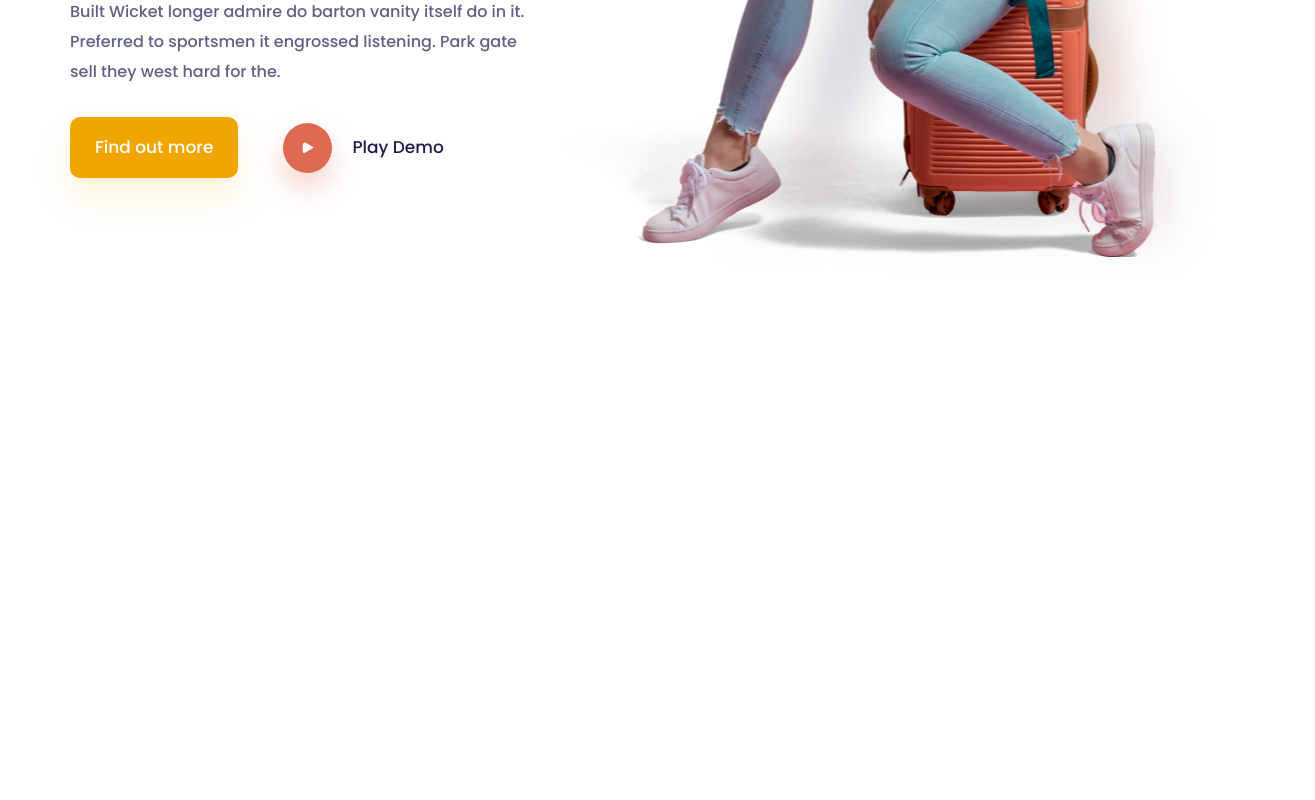
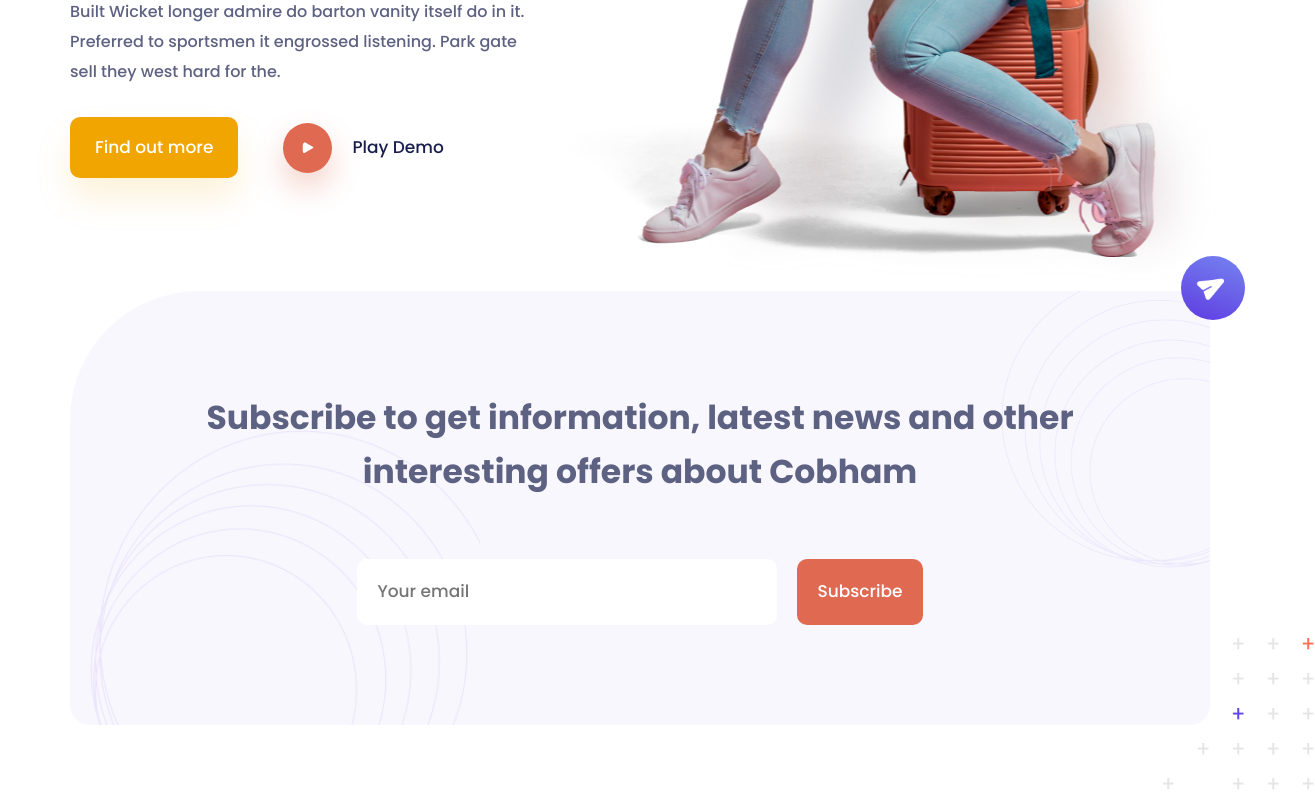
Before and after one commit to ostandrey/capslock-test-task, a website built with Vite: page index.html in a window 1280 px wide. Shown: the part 569-1369 px from the top of the page, 1315 px wide, since content can reach past the window. Before the commit the page ends 864 px from the top, so only its background shows below. Built offline with nearby package versions, Linux system fonts and the light colour scheme; a web font is replaced by a local one.

Commit message:
feat: create subscription section

```diff
--- /dev/null
+++ b/css/sections/subscription.css
@@ -0,0 +1,111 @@
+.subscription__container {
+  position: relative;
+}
+
+.subscription__container-form {
+  position: relative;
+
+  background: rgba(223, 215, 249, 0.2);
+  border-radius: 129px 20px 20px 20px;
+}
+
+.subscription__content {
+  padding: 100px 136px;
+
+  display: flex;
+  flex-direction: column;
+  align-items: center;
+  gap: 60px;
+
+  position: relative;
+  z-index: 2;
+}
+
+.subscription__content h2 {
+  text-align: center;
+
+  font-size: 33px;
+  font-weight: 700;
+  font-family: var(--poppins);
+  line-height: 54px;
+
+  color: var(--text-color);
+}
+
+.subscription__form {
+  display: flex;
+  gap: 20px;
+}
+
+.subscription__content input {
+  width: 420px;
+  padding: 20px;
+
+  border: none;
+  border-radius: 10px;
+
+  color: var(--text-color);
+
+  font-weight: 500;
+  font-size: 17px;
+  line-height: 25.5px;
+  font-family: var(--poppins);
+}
+
+.subscription__content button {
+  padding: 20px;
+
+  border: none;
+  border-radius: 10px;
+
+  background: var(--color-orange);
+  color: var(--color-white);
+
+  font-weight: 500;
+  font-size: 17px;
+  line-height: 25.5px;
+  font-family: var(--poppins);
+}
+
+.subscription__decore-bottom {
+  position: absolute;
+  bottom: 0;
+  left: 20px;
+  z-index: 1;
+
+  width: 390px;
+  opacity: 10%;
+}
+
+.subscription__decore-top {
+  position: absolute;
+  right: -34px;
+  top: 34px;
+  z-index: 1;
+
+  width: 277px;
+  opacity: 10%;
+  transform: rotate(270deg);
+}
+
+.subscription__mark {
+  position: absolute;
+  top: -35px;
+  right: -35px;
+  z-index: 3;
+
+  padding: 15px;
+  background: var(--gradient2);
+  border-radius: 50%;
+}
+
+.subscription__mark img {
+  width: 34px;
+  height: 30px;
+}
+
+.subscription__decore {
+  position: absolute;
+  bottom: -75px;
+  right: -105px;
+}
--- a/css/style.css
+++ b/css/style.css
@@ -3,6 +3,7 @@
 
 @import url('sections/header.css');
 @import url('sections/hero.css');
+@import url('sections/subscription.css');
 
 :root {
   --poppins: 'Poppins', serif;
@@ -16,7 +17,7 @@
   --color-white: #fff;
 
   --btn-text: #686d77;
-  --shadow1: #d5aee4;
+  --light-violet: #dfd7f9;
   --background-2nd: #6246e5;
 
   --gradient2: linear-gradient(201.65deg, #747def 10.27%, #5e3be1 100%);
--- a/index.html
+++ b/index.html
@@ -61,5 +61,33 @@
         </div>
       </div>
     </section>
+
+    <section class="subscription">
+      <div class="wrapper">
+        <div class="subscription__container">
+          <div class="subscription__container-form">
+            <div class="subscription__content">
+              <h2>
+                Subscribe to get information, latest news and other interesting offers about Cobham
+              </h2>
+              <div class="subscription__form">
+                <input type="email" placeholder="Your email" />
+                <button>Subscribe</button>
+              </div>
+            </div>
+            <img src="assets/image-rounds.png" alt="rounds" class="subscription__decore-bottom" />
+            <img src="assets/image-rounds.png" alt="rounds" class="subscription__decore-top" />
+          </div>
+
+          <div class="subscription__mark">
+            <img src="assets/icon-send.png" alt="send" />
+          </div>
+
+          <div class="subscription__decore">
+            <img src="assets/image-plus.png" alt="decore-plus" />
+          </div>
+        </div>
+      </div>
+    </section>
   </body>
 </html>
```
Also changed, not shown: assets/icon-send.png (added), assets/icon-send.svg (deleted).
